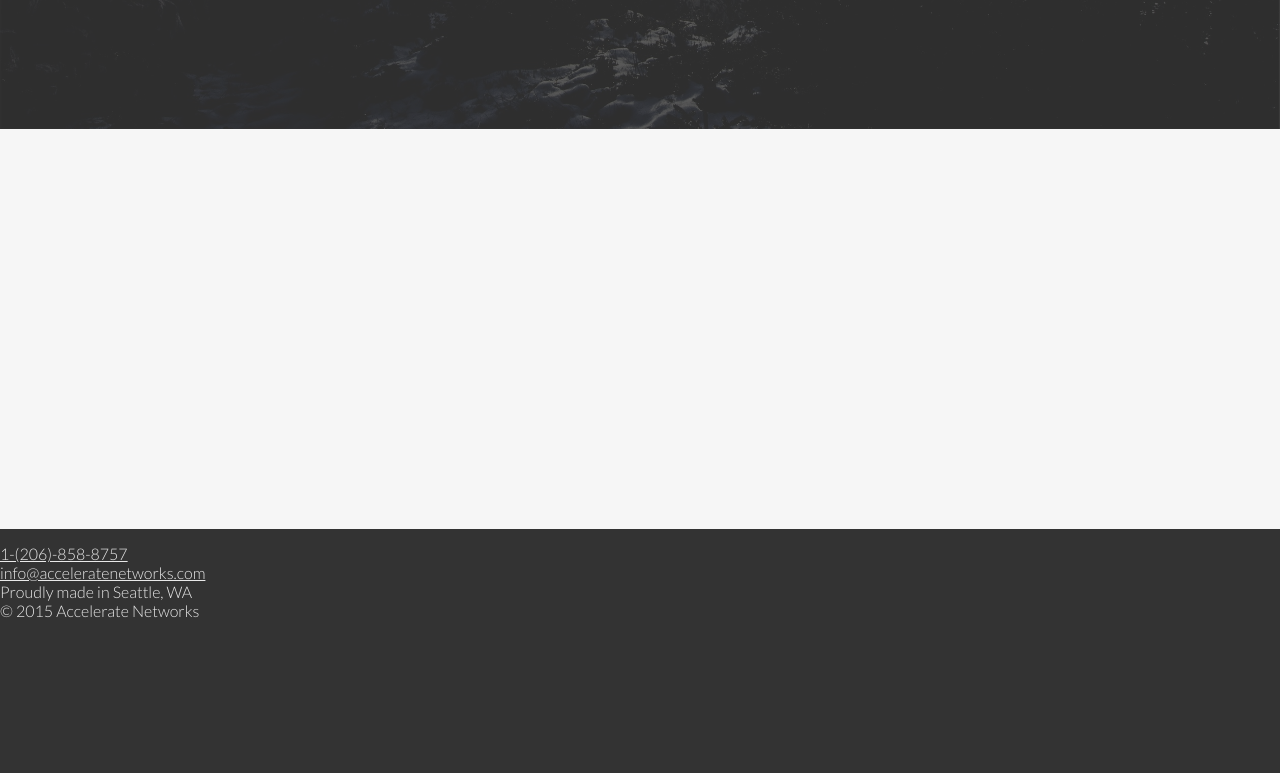
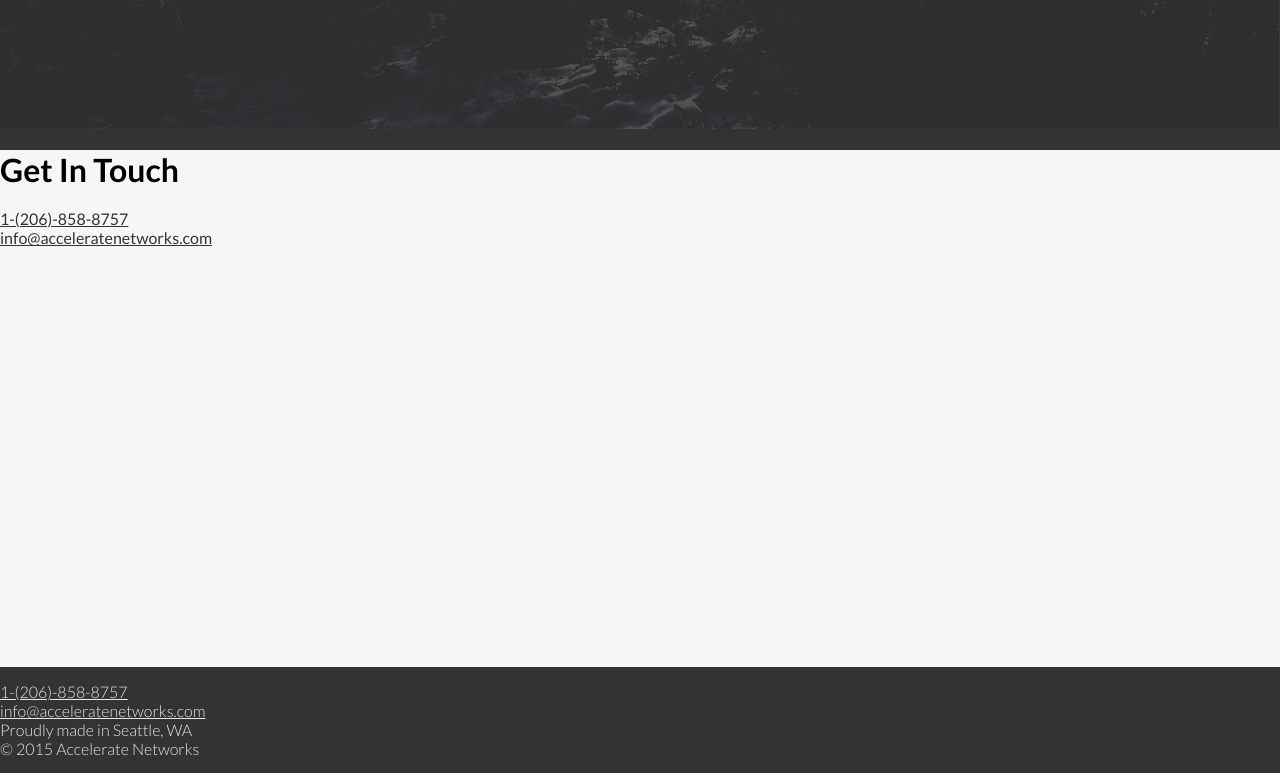
Before and after one commit to AccelerateNetworks/acceleratenetworks.com, a website: page public/index.html in a window 1280 px wide. Shown: the part 1773-2546 px from the top of the page. Before the commit the page ends 2408 px from the top, so only its background shows below. Drawn offline with nearby package versions, Linux system fonts and the light colour scheme; some packages are replaced by stand-ins of ours; files that its build step writes are made by us from their sources; a script that the page names is missing.

Commit message:
Adding back a short contact section

```diff
--- a/assets/less/main.less
+++ b/assets/less/main.less
@@ -78,6 +78,25 @@ a {
 
 /*
 |--------------------------------------------------------------------------
+| Contact
+|--------------------------------------------------------------------------
+*/
+
+.contact {
+	background-color: @light;
+	padding-bottom: 20px;
+
+	h1 {
+		margin-bottom: 20px;
+	}
+
+	a {
+		color: @dark;
+	}
+}
+
+/*
+|--------------------------------------------------------------------------
 | Footer
 |--------------------------------------------------------------------------
 */
--- a/public/index.html
+++ b/public/index.html
@@ -193,6 +193,19 @@
 			</div>
 		</div>
 
+		<!--CONTACT-->
+		<div class="contact">
+			<div class="container">
+				<div class="row">
+					<div class="col-xs-12 text-center">
+						<h1>Get In Touch</h1>
+						<a href="tel:12068588757">1-(206)-858-8757</a>
+						<br/><a href="mailto:info@acceleratenetworks.com">info@acceleratenetworks.com</a>
+					</div>
+				</div>
+			</div>
+		</div>
+
 		<!--MAP-->
 		<div class="map">
 			<div id="map-canvas"></div>
```
